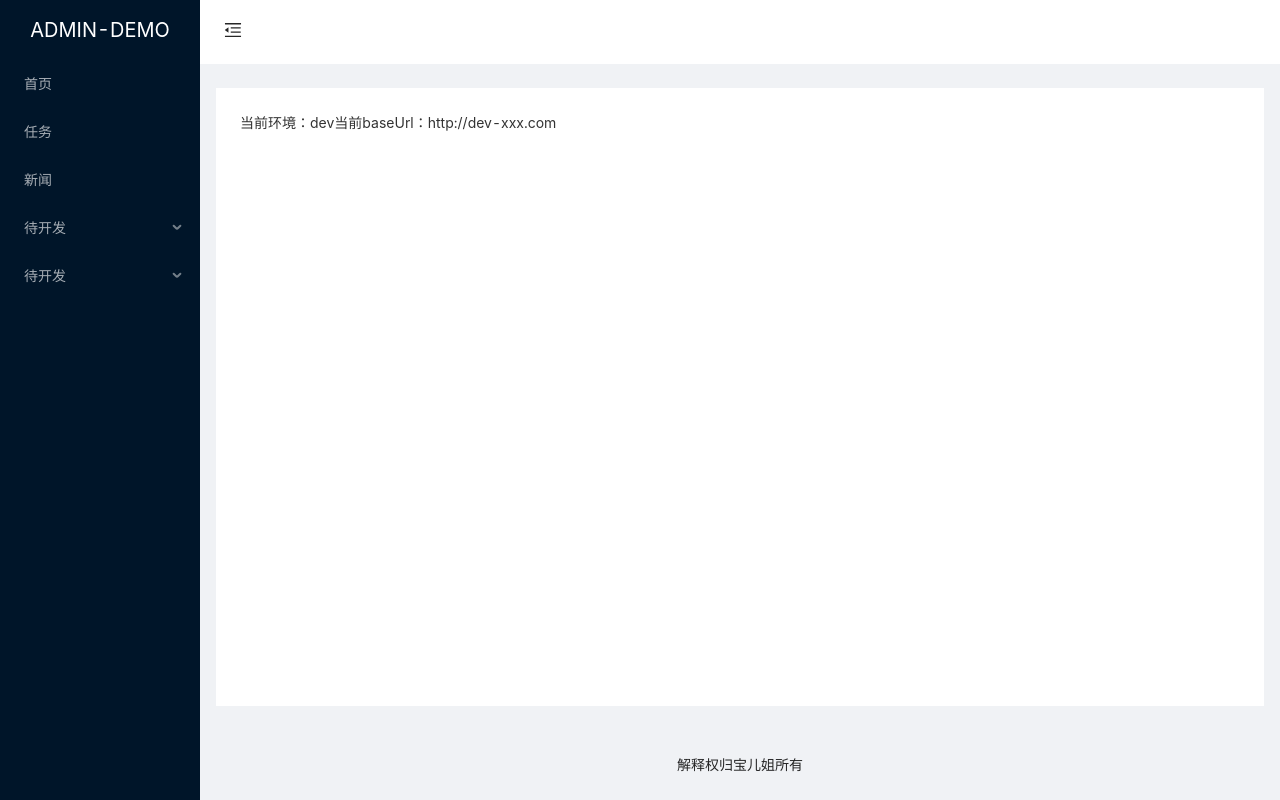
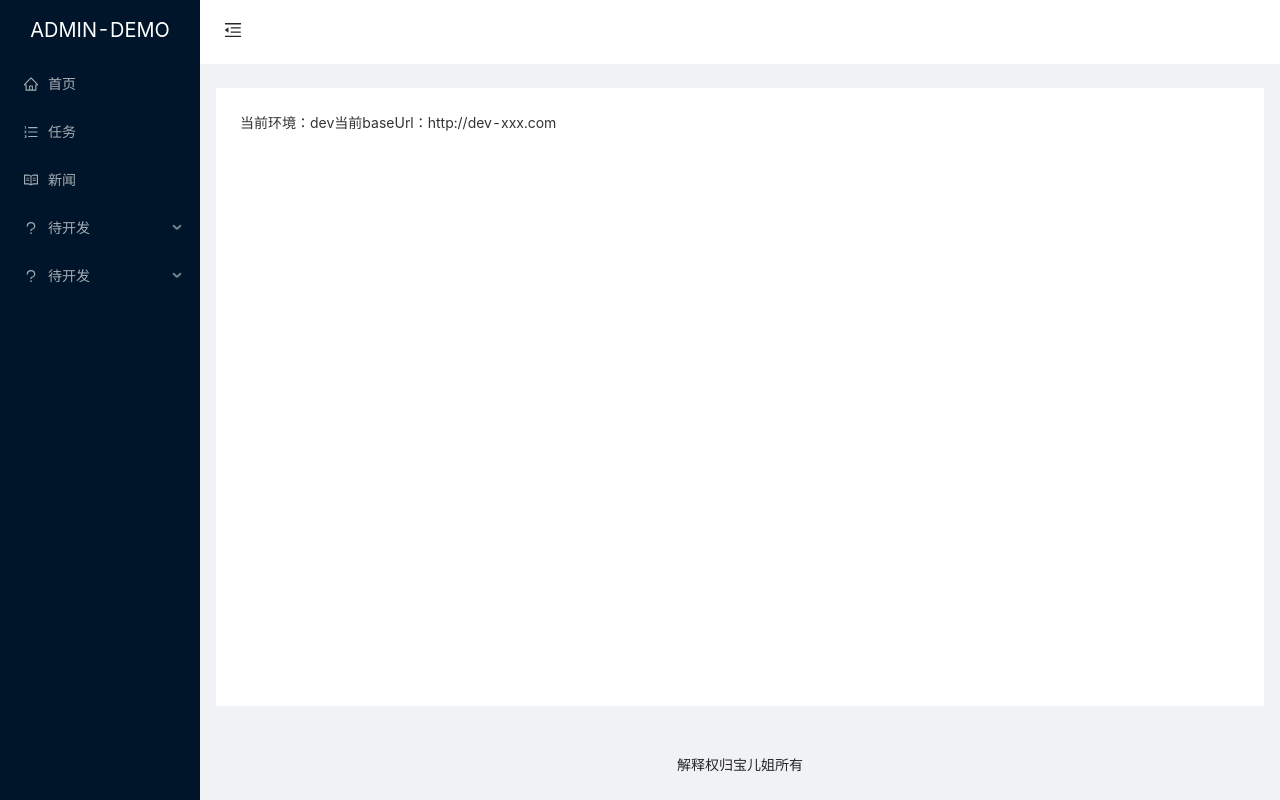
Before and after one commit to fancy-cat/react-antd-admin, a React (Create React App) app: page / in a window 1280 px wide. Built offline with nearby package versions, Linux system fonts and the light colour scheme.

Commit message:
menu菜单添加图标

```diff
--- a/src/components/sider.js
+++ b/src/components/sider.js
@@ -11,13 +11,13 @@ const { Header, Sider, Content, Footer } = Layout;
 const { SubMenu } = Menu;
 
 const renderMenuItem = (item) => {
-  return <Menu.Item key={item.key}>
+  return <Menu.Item key={item.key} icon={item.icon && <item.icon />}>
     <Link to={item.key}>{item.title}</Link>
   </Menu.Item>
 }
 const renderSubMenu = (item) => {
   return (
-    <SubMenu key={item.key} title={item.title}>
+    <SubMenu key={item.key} title={item.title} icon={item.icon && <item.icon />}>
       {
         item.subs.map(mSub => mSub.subs ? renderSubMenu(mSub) : renderMenuItem(mSub))
       }
@@ -66,7 +66,11 @@ export default function MainSider(props) {
     <div className="main-sider">
       <Layout>
         <Sider trigger={null} collapsible collapsed={collapsed}>
-          <div className="title">ADMIN-DEMO</div>
+          <div className="title">
+            {
+              !collapsed && <div style={{width: '200px'}}>ADMIN-DEMO</div>
+            }
+          </div>
           <Menu theme="dark" mode="inline" defaultSelectedKeys={['/home']} selectedKeys={selectedKey} defaultOpenKeys={defaultOpenKeys} openKeys={openKeys} onOpenChange={openMenu}>
             {
               menus.menu.map(m => !m.subs ? renderMenuItem(m) : renderSubMenu(m))
--- a/src/routes/config.js
+++ b/src/routes/config.js
@@ -1,16 +1,23 @@
 /**
  * 路由格式配置
  */
+ import {
+  HomeOutlined,
+  OrderedListOutlined,
+  ReadOutlined,
+  QuestionOutlined
+} from '@ant-design/icons';
+
 const menus = {
   // 菜单路由
   menu: [
-    { key: '/home', title: '首页', icon: '', component: 'Home', auth: false },
-    { key: '/todos', title: '任务', icon: '', component: 'Todos', auth: false },
-    { key: '/news', title: '新闻', icon: '', component: 'News', auth: false },
+    { key: '/home', title: '首页', icon: HomeOutlined, component: 'Home', auth: false },
+    { key: '/todos', title: '任务', icon: OrderedListOutlined, component: 'Todos', auth: false },
+    { key: '/news', title: '新闻', icon: ReadOutlined, component: 'News', auth: false },
     {
       key: '/waiting1',
       title: '待开发',
-      icon: '',
+      icon: QuestionOutlined,
       component: '',
       subs: [
         { key: '/waiting1/w1', title: '不需登录', component: 'Waiting', auth: false},
@@ -21,12 +28,12 @@ const menus = {
     {
       key: '/waiting2',
       title: '待开发',
-      icon: '',
+      icon: QuestionOutlined,
       component: '',
       subs: [
-        { key: '/waiting2/a1', title: '不需登录', component: 'Waiting', auth: false},
+        { key: '/waiting2/a1', title: '需要登录', component: 'Waiting', auth: true},
         { key: '/waiting2/a2', title: '不需登录', component: 'Waiting', auth: false},
-        { key: '/waiting2/a3', title: '需要登录', component: 'Waiting', auth: true}
+        { key: '/waiting2/a3', title: '不需登录', component: 'Waiting', auth: false}
       ]
     }
   ],
```
